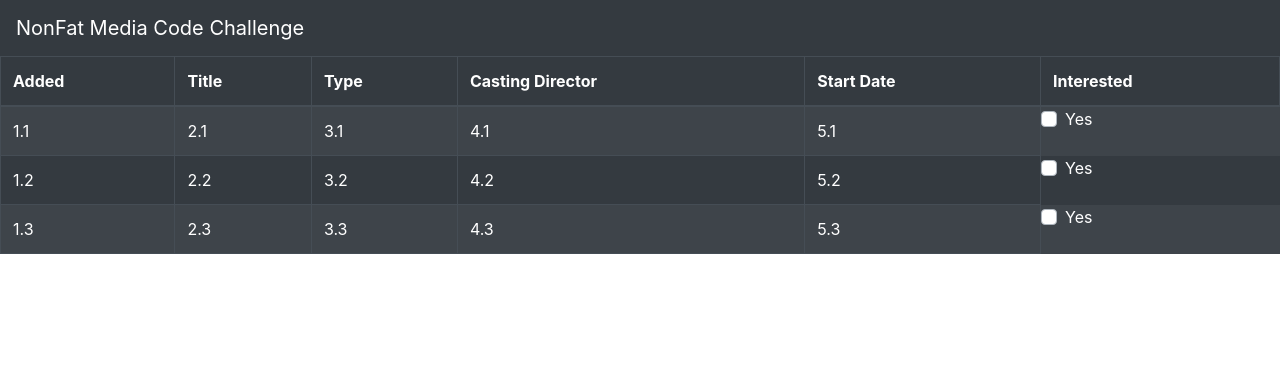
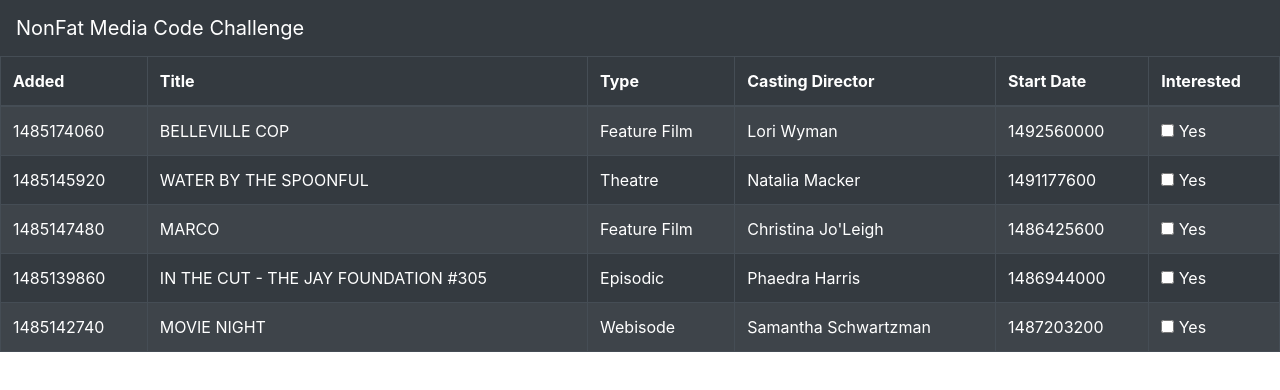
Before and after one commit to BeatrizTovar/breakdown-code, a React (Create React App) app in the folder nonfat-media/: page / in a window 1280 px wide. Shown: the top 390 px of the page. Built offline with nearby package versions, Linux system fonts and the light colour scheme.

Commit message:
Adding checkbox

```diff
--- a/nonfat-media/src/common/checkbox.jsx
+++ b/nonfat-media/src/common/checkbox.jsx
@@ -1,9 +1,12 @@
-import React from "react";
+import React, { Fragment } from "react";
 import { Form } from "react-bootstrap";
 
 const CheckBox = props => {
   return (
-    <Form.Check custom type={"checkbox"} id={"custom-checkbox"} label={"Yes"} />
+    <Fragment>
+      {/* <Form.Check custom type="checkbox" id="custom-checkbox" label="Yes" /> */}
+      <input type="checkbox" name="myTextEditBox" value="checked" /> Yes
+    </Fragment>
   );
 };
 
--- a/nonfat-media/src/common/list.jsx
+++ b/nonfat-media/src/common/list.jsx
@@ -1,4 +1,4 @@
-import React, { Component } from "react";
+import React from "react";
 import { Table } from "react-bootstrap";
 import CheckBox from "./checkbox";
 
--- a/nonfat-media/src/components/breakdowns.jsx
+++ b/nonfat-media/src/components/breakdowns.jsx
@@ -4,12 +4,12 @@
 
 class Breakdowns extends Component {
   state = {
-    projects: []
+    breakdowns: []
   };
 
   componentDidMount() {
     this.setState({
-      projects: getProjects()
+      breakdowns: getProjects()
     });
   }
 
@@ -17,7 +17,7 @@
     console.log(this.state.projects);
     return (
       <Fragment>
-        <BreakdownsTable />
+        <BreakdownsTable breakdowns={this.state.breakdowns} />
       </Fragment>
     );
   }
--- a/nonfat-media/src/components/breakdownsTable.jsx
+++ b/nonfat-media/src/components/breakdownsTable.jsx
@@ -1,7 +1,9 @@
 import React, { Component, Fragment } from "react";
 import { Table } from "react-bootstrap";
 import CheckBox from "../common/checkbox";
+
 const breakdownsTable = props => {
+  const { breakdowns } = props;
   return (
     <Fragment>
       <Table striped bordered hover variant="dark">
@@ -16,30 +18,18 @@
           </tr>
         </thead>
         <tbody>
-          <tr>
-            <td>1.1</td>
-            <td>2.1</td>
-            <td>3.1</td>
-            <td>4.1</td>
-            <td>5.1</td>
-            <CheckBox />
-          </tr>
-          <tr>
-            <td>1.2</td>
-            <td>2.2</td>
-            <td>3.2</td>
-            <td>4.2</td>
-            <td>5.2</td>
-            <CheckBox />
-          </tr>
-          <tr>
-            <td>1.3</td>
-            <td>2.3</td>
-            <td>3.3</td>
-            <td>4.3</td>
-            <td>5.3</td>
-            <CheckBox />
-          </tr>
+          {breakdowns.map(item => (
+            <tr key={`${item.title}_${item.added}`}>
+              <td>{item.added}</td>
+              <td>{item.title}</td>
+              <td>{item.type}</td>
+              <td>{item.castingDirector}</td>
+              <td>{item.startDate}</td>
+              <td>
+                <CheckBox />
+              </td>
+            </tr>
+          ))}
         </tbody>
       </Table>
     </Fragment>
```
